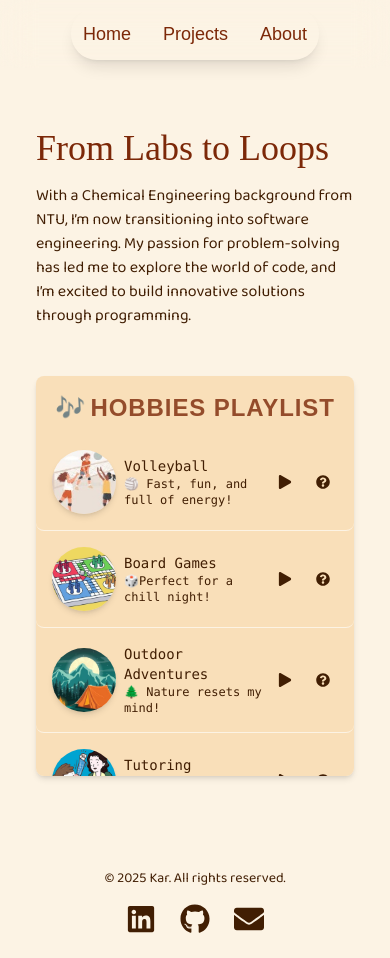
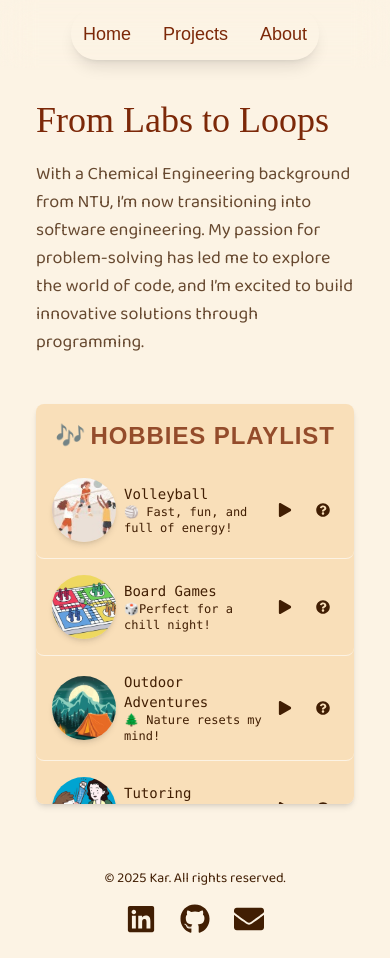
Before and after one commit to kayyaxe/personal-web, a Next.js app: page /about in a window 390 px wide. Built offline with nearby package versions, Linux system fonts and the light colour scheme; a web font is replaced by a local one.

Commit message:
responsiveness

```diff
--- a/src/app/about/page.js
+++ b/src/app/about/page.js
@@ -34,7 +34,7 @@ export default function HobbiesPlaylist() {
         <h1 className="text-4xl sm:text-5xl md:text-6xl text-primary flex justify-start items-center gap-2 whitespace-nowrap">
           From Labs to Loops
         </h1>
-        <p className="mt-4 text-base sm:text-lg md:text-xl lg:text-2xl font-medium  text-left">
+        <p className="mt-5 text-lg sm:text-xl text-base-content/80">
           With a Chemical Engineering background from NTU, I’m now transitioning
           into software engineering. My passion for problem-solving has led me
           to explore the world of code, and I’m excited to build innovative
@@ -42,7 +42,7 @@ export default function HobbiesPlaylist() {
         </p>
       </section>
 
-      <section className="mt-12 w-full max-w-full sm:max-w-xs md:max-w-xl lg:max-w-3xl">
+      <section className="mt-12 w-full max-w-full sm:max-w-xs md:max-w-xl lg:max-w-3xl ">
         <div className="list bg-base-100 rounded-box shadow-md max-h-100 overflow-y-auto scrollbar-thin scrollbar-thumb-primary scrollbar-track-base-300">
           <p className="p-4 pb-2 text-lg opacity-80 w-full tracking-wider font-extrabold text-primary uppercase text-center">
             <span className="text-2xl sm:text-4xl">🎶</span>{" "}
```
